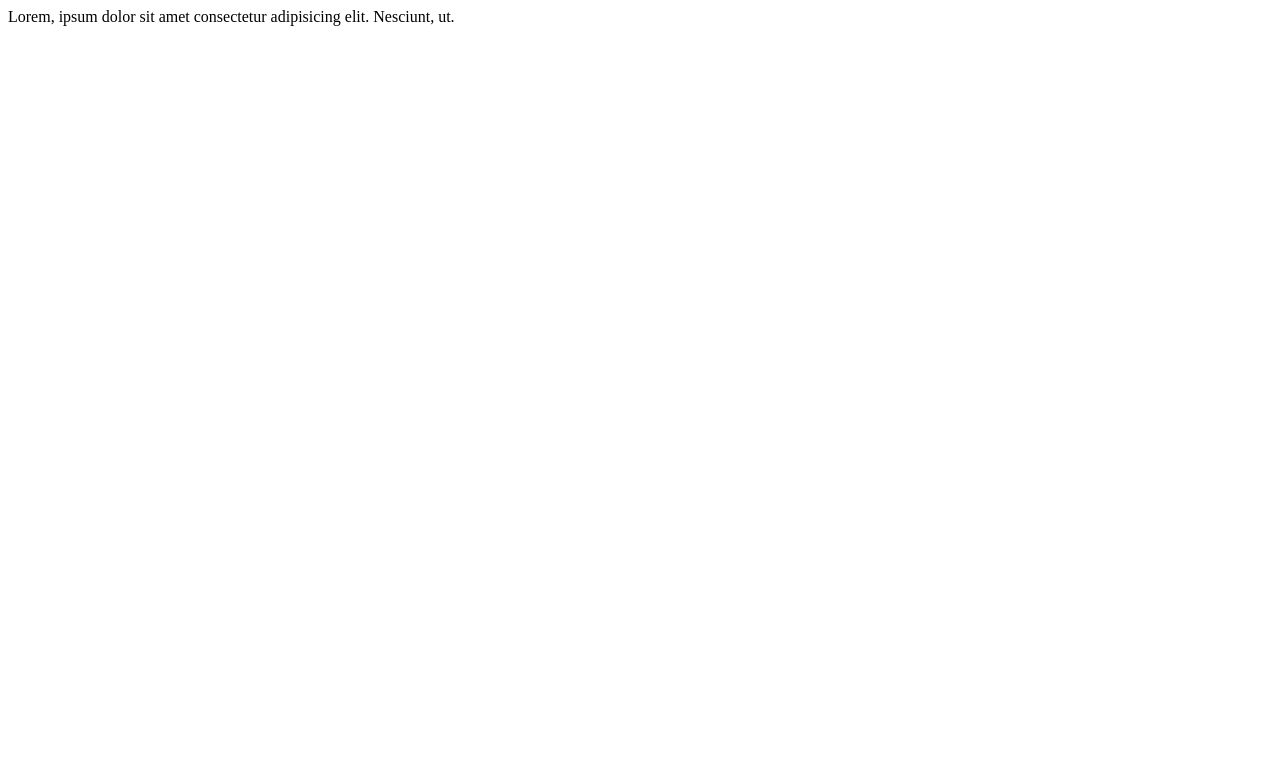
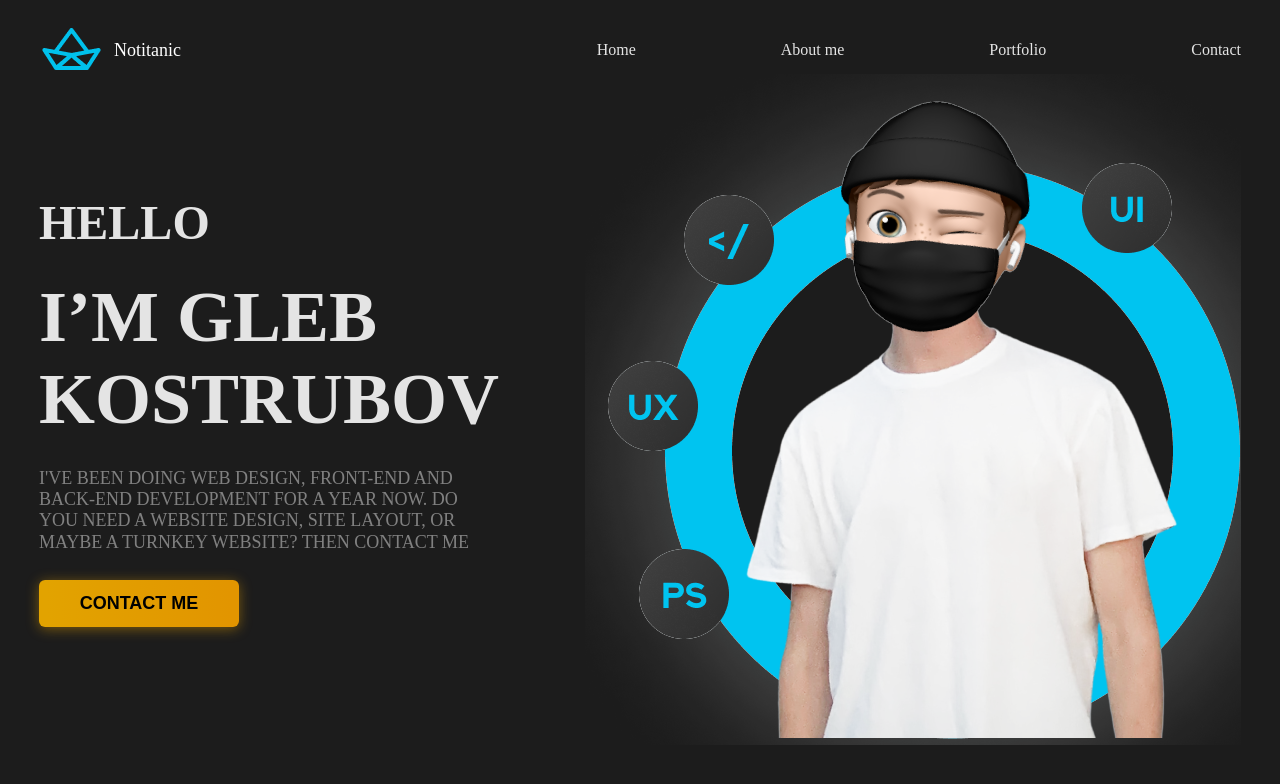
Before and after one commit to SAYMNuz/SAYMN, a plain HTML site: page index.html in a window 1280 px wide. Drawn offline with Linux system fonts and the light colour scheme.

Commit message:
nav header bitdi

```diff
--- a/index.html
+++ b/index.html
@@ -3,11 +3,45 @@
 <head>
     <meta charset="UTF-8">
     <meta name="viewport" content="width=device-width, initial-scale=1.0">
+    <link rel="stylesheet" href="/SAYMN/style.css">
     <title>Document</title>
 </head>
 <body>
+    <nav>
+        <div class="container nav_list">
+            <div class="nav_left">
+                <img src="/SAYMN/img/icon-park-outline_paper-ship.png" alt="">
+                <h3>Notitanic</h3>
+            </div>
+            <div class="nav_right">
+                <a href="#!">Home</a>
+                <a href="#!">About me</a>
+                <a href="#!">Portfolio</a>
+                <a href="#!">Contact</a>
+            </div>
+        </div>
+    </nav>
     <header>
-        Lorem, ipsum dolor sit amet consectetur adipisicing elit. Nesciunt, ut.
+        <div class="container heder_content">
+            <div class="head_left">
+                <h2>
+                    Hello
+                </h2>
+                <h1>
+                    I’m Gleb
+                    Kostrubov
+                </h1>
+                <p>
+                    I've been doing web design, front-end and back-end development for a year now. Do you need a website design, site layout, or maybe a turnkey website? Then contact me
+                </p>
+                <button>
+                    Contact me
+                </button>
+            </div>
+            <div class="head_right">
+                <img src="/SAYMN/img/Gleb.png" alt="">
+            </div>
+        </div>
     </header>
 </body>
 </html>
--- a/style.css
+++ b/style.css
@@ -0,0 +1,106 @@
+*{
+    margin: 0;
+    padding: 0;
+    background-origin: border-box;
+}
+
+.nav_list{
+    padding-top: 26px;
+    max-width: 1202px;
+    margin: 0 auto;
+    display: flex;
+    align-items: center;
+    justify-content: space-between;
+}
+body{
+    background: #1C1C1C;
+}
+.nav_left{
+    display: flex;
+    gap: 10px;
+    align-items: center;
+    h3{
+        color: white;
+        font-weight: 400;
+        font-size: 18px;
+        line-height: 18px;
+    }
+}
+.nav_right{
+    display: flex;
+    align-items: center;
+    gap: 145px;
+    a{
+        color: #E4E4E4;
+        text-decoration: none;
+        position: relative;
+        &::after{
+            content: "";
+            position: absolute;
+            width:0px ;
+            background: #E2A300;
+            height: 2px;
+            bottom: -10px;
+            transition: 500ms;
+            left: 0;
+
+        }
+    }
+}
+
+
+.nav_right a:hover::after{
+    width: 100%;
+}
+
+.heder_content{
+    margin-top: 39px;
+    max-width: 1202px;
+    margin: 0 auto;
+    display: flex;
+    justify-content: space-between;
+    align-items: center;
+    width: 100%;
+}
+
+.head_left{
+    h2{
+        font-weight: 600;
+        font-size: 48px;
+        line-height: 54.4px;
+        color: #E4E4E4;
+        text-transform: uppercase;
+        margin-bottom: 27px;
+    }
+    h1{
+        font-weight: 700;
+        font-size: 72px;
+        line-height: 81.6px;
+        max-width: 447px;
+        text-transform: uppercase;
+        color: #E4E4E4;
+        margin-bottom: 27px;
+    }
+    p{
+        font-weight: 300;
+        font-size: 18px;
+        text-transform: uppercase;
+        line-height: 21.38px;
+        max-width: 430px;
+        color: #E4E4E4;
+        opacity: 0.5;
+        margin-bottom: 27px;
+    }
+    button{
+        width: 200px;
+        height: 47px;
+        border-radius: 6px;
+        font-weight: 700;
+        text-transform: uppercase;
+        font-size: 18px;
+        line-height: 20.4px;
+        background: linear-gradient(87.32deg, #E2A300 4.47%, #E29500 95.53%);
+        box-shadow: 0px 2px 13px 0px #E29E007A;
+        border: none;
+    }
+}
```
Also changed, not shown: img/Gleb.png (added), img/icon-park-outline_paper-ship.png (added).
